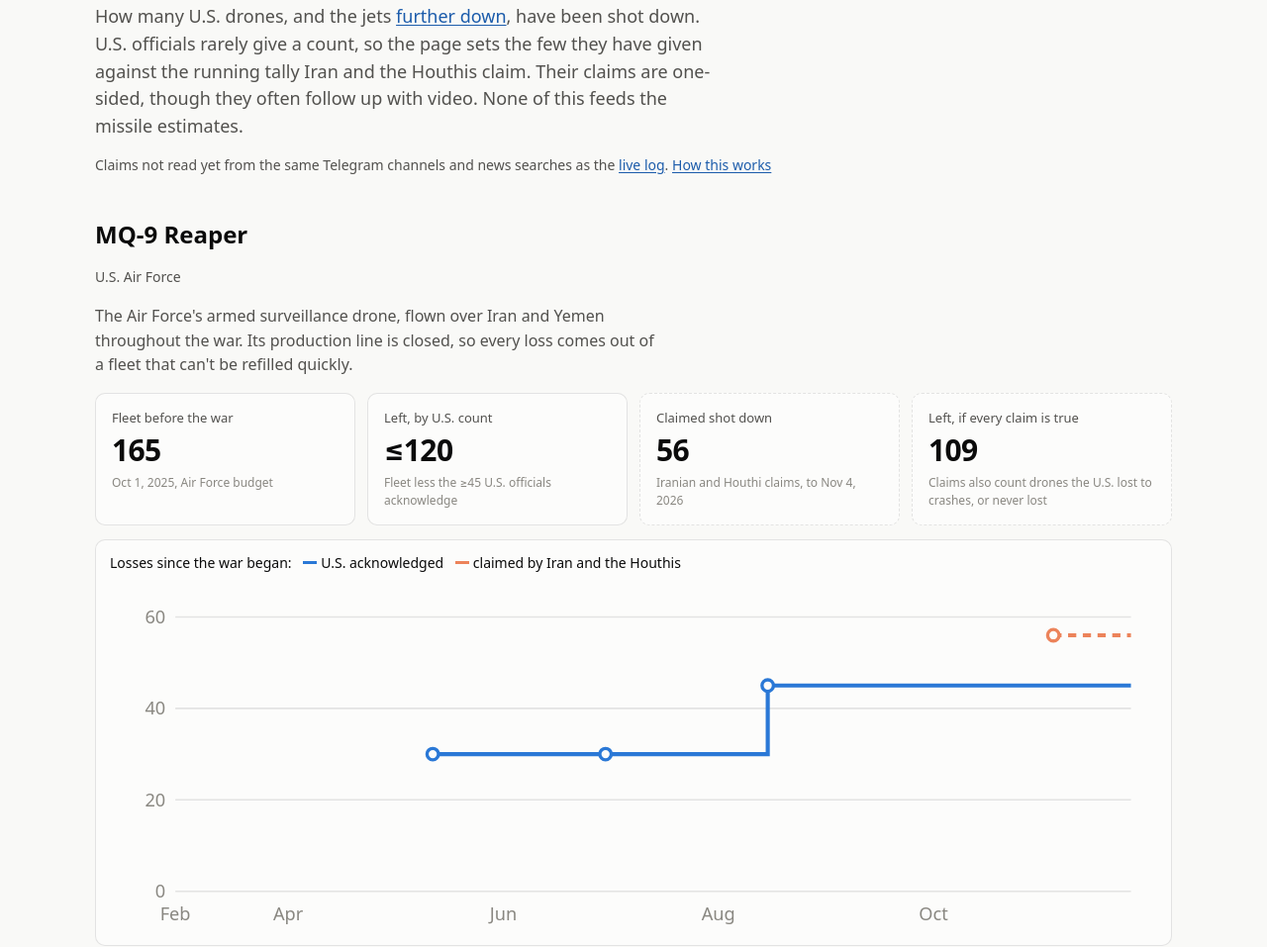
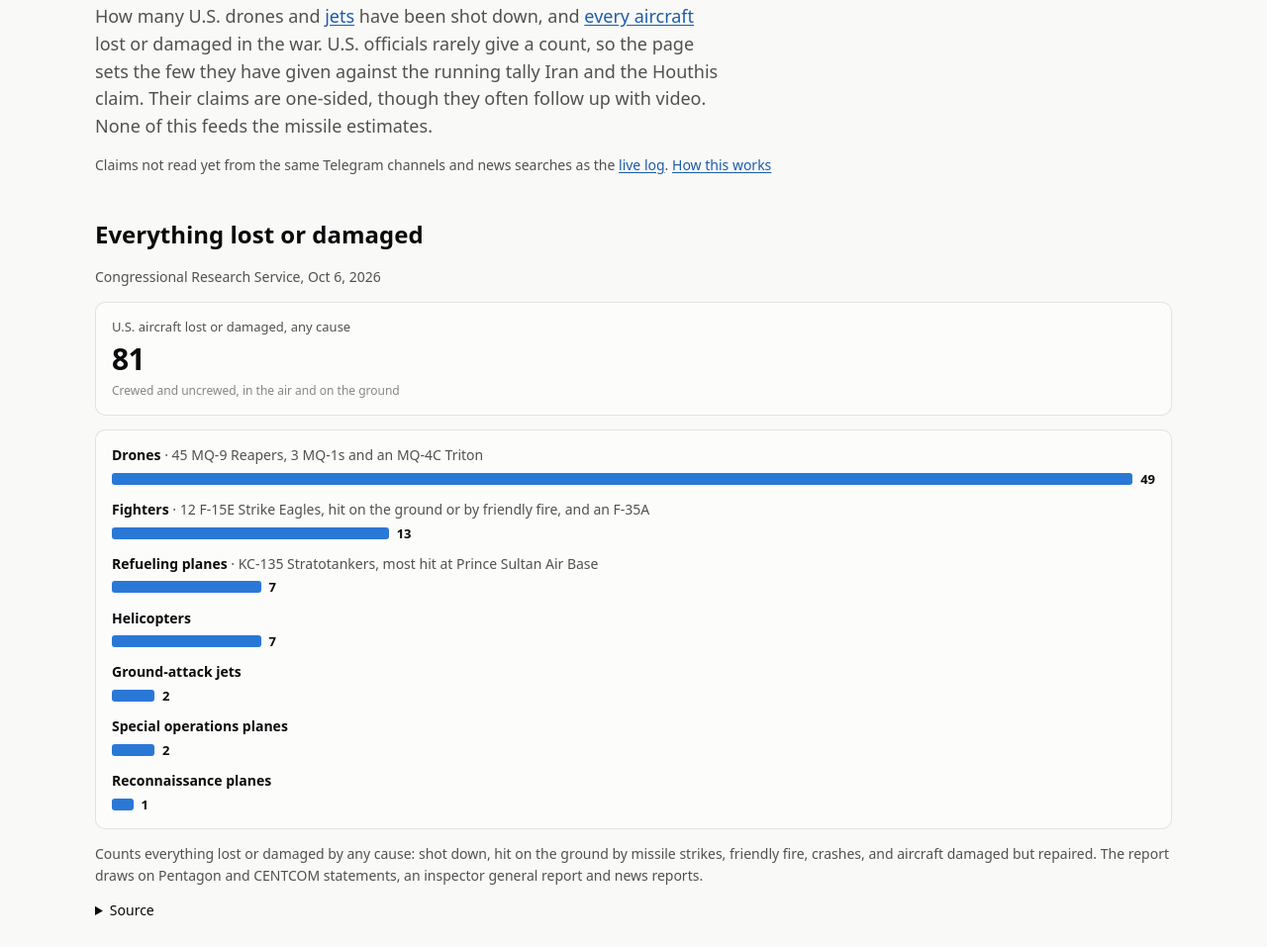
Before and after one commit to DarthPotato/missile-tracker, an Astro site: page /reapers in a window 1280 px wide. Shown: the part 198-1155 px from the top of the page at 99% size. Built offline with nearby package versions, Linux system fonts and the light colour scheme; Astro itself is replaced by a stand-in of ours.

Commit message:
Show every aircraft lost or damaged, from the Congressional Research Service's list
Co-Authored-By: Claude Opus 5.5 <noreply@anthropic.com>

```diff
--- a/data/drones.json
+++ b/data/drones.json
@@ -1,4 +1,73 @@
 {
+  "warDamage": {
+    "by": "Congressional Research Service",
+    "asOf": "2026-10-06",
+    "total": 81,
+    "categories": [
+      {
+        "name": "Drones",
+        "value": 49,
+        "detail": "45 MQ-9 Reapers, 3 MQ-1s and an MQ-4C Triton"
+      },
+      {
+        "name": "Fighters",
+        "value": 13,
+        "detail": "12 F-15E Strike Eagles, hit on the ground or by friendly fire, and an F-35A"
+      },
+      {
+        "name": "Refueling planes",
+        "value": 7,
+        "detail": "KC-135 Stratotankers, most hit at Prince Sultan Air Base"
+      },
+      {
+        "name": "Helicopters",
+        "value": 7
+      },
+      {
+        "name": "Ground-attack jets",
+        "value": 2
+      },
+      {
+        "name": "Special operations planes",
+        "value": 2
+      },
+      {
+        "name": "Reconnaissance planes",
+        "value": 1
+      }
+    ],
+    "note": "Counts everything lost or damaged by any cause: shot down, hit on the ground by missile strikes, friendly fire, crashes, and aircraft damaged but repaired. The report draws on Pentagon and CENTCOM statements, an inspector general report and news reports.",
+    "sources": [
+      {
+        "outlet": "Task & Purpose",
+        "title": "81 US military fighters, helicopters, and drones have been lost or damaged in the Iran war",
+        "url": "https://taskandpurpose.com/news/us-aircraft-drones-loss-damage-iran-war/",
+        "published": "2026-10-07",
+        "quote": "81 fixed-wing or rotary-wing aircraft and uncrewed aircraft systems have been lost or damaged"
+      },
+      {
+        "outlet": "Task & Purpose",
+        "title": "81 US military fighters, helicopters, and drones have been lost or damaged in the Iran war",
+        "url": "https://taskandpurpose.com/news/us-aircraft-drones-loss-damage-iran-war/",
+        "published": "2026-10-07",
+        "quote": "The list includes 49 drones, 13 fighter aircraft, seven refueling aircraft, seven helicopters, two ground attack aircraft"
+      },
+      {
+        "outlet": "Task & Purpose",
+        "title": "81 US military fighters, helicopters, and drones have been lost or damaged in the Iran war",
+        "url": "https://taskandpurpose.com/news/us-aircraft-drones-loss-damage-iran-war/",
+        "published": "2026-10-07",
+        "quote": "two special operations aircraft, and a reconnaissance aircraft"
+      },
+      {
+        "outlet": "Task & Purpose",
+        "title": "81 US military fighters, helicopters, and drones have been lost or damaged in the Iran war",
+        "url": "https://taskandpurpose.com/news/us-aircraft-drones-loss-damage-iran-war/",
+        "published": "2026-10-07",
+        "quote": "losing a total of 45 MQ-9 Reaper drones, three MQ-1s, and a MQ-4C Triton"
+      }
+    ]
+  },
   "jets": {
     "blurb": "Fighters and attack jets the U.S. has lost to enemy fire, or to an ally's. Iran and the Houthis also claim jets now and then; the live feed logs those claims next to the confirmed losses.",
     "losses": [
--- a/scripts/quotes.ts
+++ b/scripts/quotes.ts
@@ -65,6 +65,7 @@ export function quoteTargets(ds: Dataset, perspective?: PerspectiveFile, drones?
   }
   if (drones) {
     const figures = [
+      ...drones.warDamage.sources.map((source) => ({ source })),
       ...drones.jets.losses,
       ...drones.jets.tallies,
       ...drones.drones.flatMap((d) => [...(d.fleetBefore ? [d.fleetBefore] : []), ...d.fleetAfter, ...d.losses]),
--- a/src/lib/schema.ts
+++ b/src/lib/schema.ts
@@ -290,8 +290,37 @@ const JetLoss = z
   .strict();
 export type JetLoss = z.infer<typeof JetLoss>;
 
+/**
+ * Every U.S. aircraft lost or damaged, by any cause, in one official tally (the
+ * Congressional Research Service's). Broader than a shoot-down count: it takes
+ * in aircraft wrecked on the ground, crashes, friendly fire and damage repaired.
+ */
+const WarDamage = z
+  .object({
+    by: z.string(),
+    asOf: isoDate,
+    total: z.number().int().positive(),
+    categories: z.array(
+      z
+        .object({
+          name: z.string(),
+          value: z.number().int().positive(),
+          /** Types named in the reporting: "45 MQ-9, 3 MQ-1, 1 MQ-4C". */
+          detail: z.string().optional(),
+        })
+        .strict(),
+    ),
+    note: z.string().optional(),
+    sources: z.array(SourcedFigure).min(1),
+  })
+  .strict()
+  .refine((w) => w.categories.reduce((n, c) => n + c.value, 0) === w.total, {
+    message: "categories must add up to the total",
+  });
+
 export const DronesFile = z
   .object({
+    warDamage: WarDamage,
     /** Manned U.S. jets. No fleet math: a few losses don't move a fleet of hundreds. */
     jets: z
       .object({
--- a/src/pages/methodology.astro
+++ b/src/pages/methodology.astro
@@ -178,7 +178,8 @@ const names = getDataset().munitionById;
       lists each loss U.S. officials have acknowledged, split into jets shot down by the enemy and jets downed by an
       ally's fire, and shows separately how many jets Iran and the Houthis claim. A jet that was hit but landed is
       listed and not counted. The Congressional Research Service's tally counts jets lost or damaged by any cause,
-      including on the ground, so it is shown on its own and never added to the rest.
+      including on the ground, so it is shown on its own and never added to the rest. The same report's full list, 81
+      aircraft of every kind lost or damaged by any cause, heads the page as the broadest measure of war damage.
     </p>
 
     <h2>Photos</h2>
--- a/src/pages/reapers.astro
+++ b/src/pages/reapers.astro
@@ -17,7 +17,8 @@ import { BUILD_DATE } from "../lib/scenario";
 import { fmt, formatDate } from "../lib/format";
 import { href } from "../lib/site";
 
-const { drones, jets } = getDrones();
+const { drones, jets, warDamage } = getDrones();
+const damageMax = Math.max(...warDamage.categories.map((c) => c.value));
 const log = getDroneClaims();
 const claims = log.claims;
 
@@ -88,9 +89,10 @@ function chart(us: SeriesPoint[], claimed: SeriesPoint[]) {
     <div class="label warn">U.S. figures and adversary claims, kept apart</div>
     <h1>Reaper and jet losses</h1>
     <p class="lede">
-      How many U.S. drones, and the jets <a href="#jets">further down</a>, have been shot down. U.S. officials rarely
-      give a count, so the page sets the few they have given against the running tally Iran and the Houthis claim. Their
-      claims are one-sided, though they often follow up with video. None of this feeds the missile estimates.
+      How many U.S. drones and <a href="#jets">jets</a> have been shot down, and <a href="#all">every aircraft</a> lost
+      or damaged in the war. U.S. officials rarely give a count, so the page sets the few they have given against the
+      running tally Iran and the Houthis claim. Their claims are one-sided, though they often follow up with video. None
+      of this feeds the missile estimates.
     </p>
     <p class="small muted">
       Claims{" "}
@@ -101,6 +103,44 @@ function chart(us: SeriesPoint[], claimed: SeriesPoint[]) {
       <a href={href("/methodology/#reapers")}>How this works</a>
     </p>
   </header>
+
+  <section class="drone" id="all">
+    <h2>Everything lost or damaged</h2>
+    <p class="muted small">
+      {warDamage.by}, {formatDate(warDamage.asOf)}
+    </p>
+    <div class="tiles">
+      <div class="card tile">
+        <div class="tile-label">U.S. aircraft lost or damaged, any cause</div>
+        <div class="tile-value">{fmt(warDamage.total)}</div>
+        <div class="tile-note">Crewed and uncrewed, in the air and on the ground</div>
+      </div>
+    </div>
+    <ul class="card bars">
+      {warDamage.categories.map((c) => (
+        <li>
+          <div class="bar-label">
+            <strong>{c.name}</strong>
+            {c.detail && <span class="small muted"> · {c.detail}</span>}
+          </div>
+          <div class="bar-track">
+            <div class="bar-fill" style={`width:${(c.value / damageMax) * 100}%`} />
+            <span class="bar-value">{c.value}</span>
+          </div>
+        </li>
+      ))}
+    </ul>
+    {warDamage.note && <p class="small muted">{warDamage.note}</p>}
+    <details>
+      <summary class="small">Source</summary>
+      <a href={warDamage.sources[0].url} rel="noopener">
+        {warDamage.sources[0].outlet}, {formatDate(warDamage.sources[0].published)}
+      </a>
+      {warDamage.sources.map((src) => (
+        <blockquote>“{src.quote}”</blockquote>
+      ))}
+    </details>
+  </section>
 
   {sections.map(({ d, est, ack, claimed, figures, series, log: dlog }) => {
     const c = chart(series.us, series.claimed);
@@ -379,6 +419,33 @@ function chart(us: SeriesPoint[], claimed: SeriesPoint[]) {
 </Base>
 
 <style>
+  .bars {
+    list-style: none;
+    padding: 14px 16px;
+    margin: 14px 0;
+    display: grid;
+    gap: 10px;
+  }
+  .bar-label {
+    font-size: 14px;
+    margin-bottom: 3px;
+  }
+  .bar-track {
+    display: flex;
+    align-items: center;
+    gap: 8px;
+  }
+  .bar-fill {
+    height: 12px;
+    min-width: 4px;
+    border-radius: 3px;
+    background: var(--series-1);
+  }
+  .bar-value {
+    font-size: 13px;
+    font-weight: 600;
+    font-variant-numeric: tabular-nums;
+  }
   .rhead {
     margin-top: 40px;
   }
```
Also changed, not shown: tests/drones.test.ts (+9 -0 lines).
